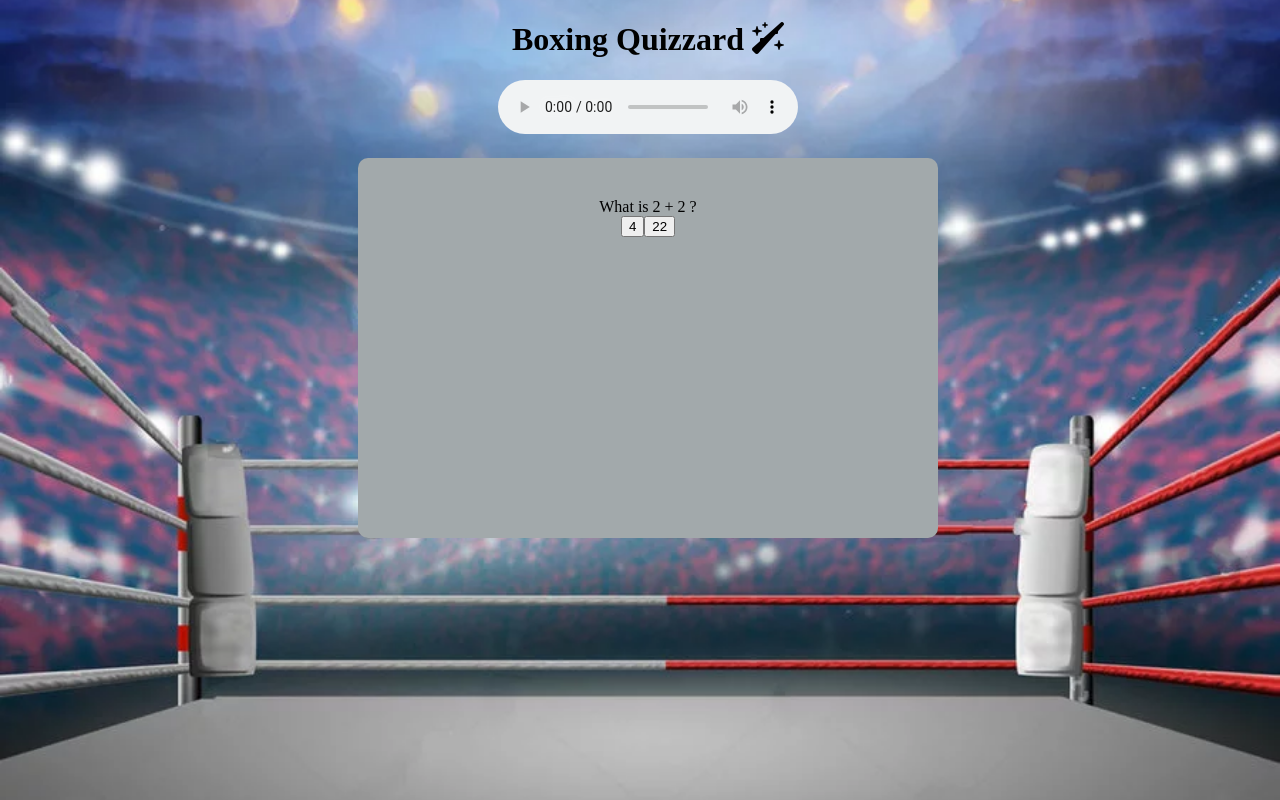
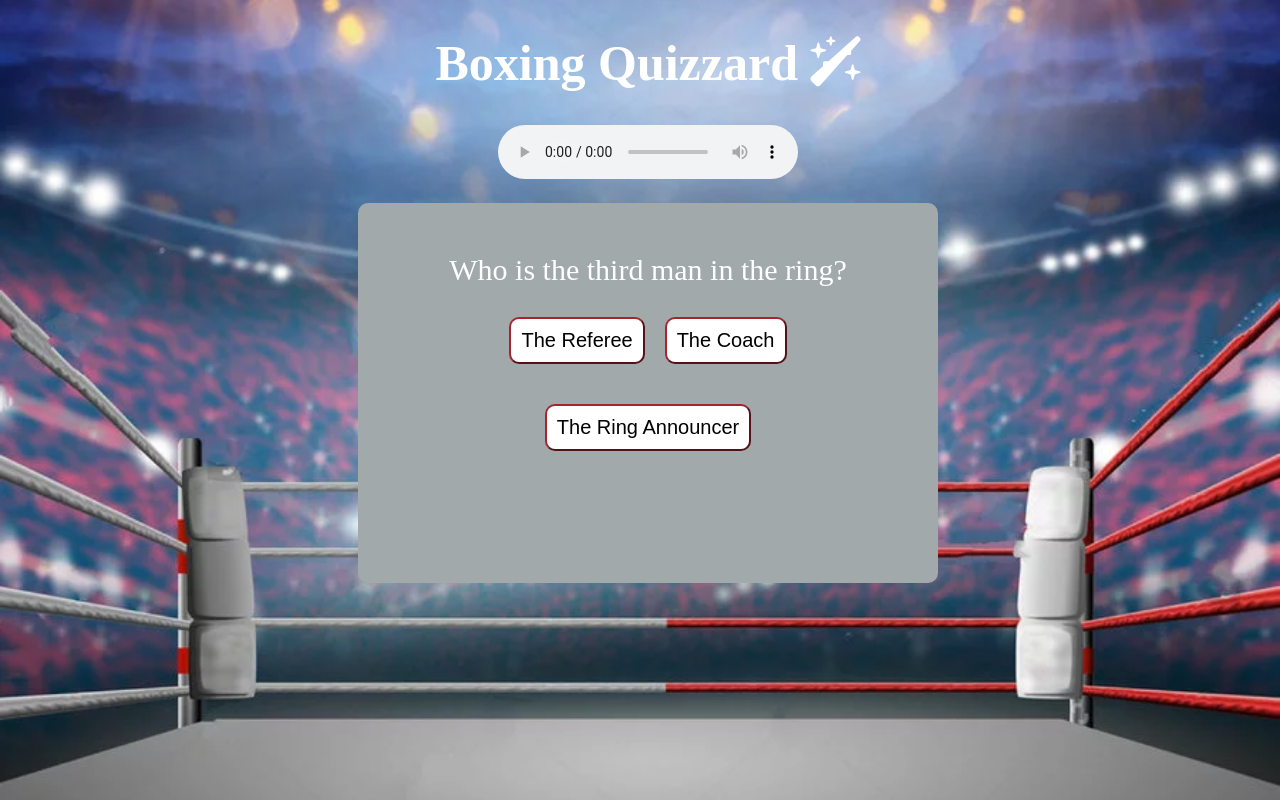
Before and after one commit to Markpm-code/boxing-quizzard1, a plain HTML site: page index.html in a window 1280 px wide. Both pictures are taken after a click on the button "Let's box to start the game!". Drawn offline with Linux system fonts and the light colour scheme; a web font is replaced by a local one.

Commit message:
apply all styles

```diff
--- a/assets/css/style.css
+++ b/assets/css/style.css
@@ -9,8 +9,13 @@ body{
     text-align: center;
 }
 
+h1 {
+    font-size: 50px;
+    color: white;
+}
+
 .container {
-    background-color: #a2a9ab;
+    background-color:  #a2a9ab;
     width: 500px;
     max-width: 800px;
 
@@ -22,21 +27,59 @@ body{
     border-radius: 10px;
 
 
+
 }
 
 .controls > .btn {
     font-size: 20px;
-    border-color: #a2a9ab;
+    border-color:  #a8232f;
+    color:#a8232f;
     border-radius: 10px;
-    padding: 5px;
+    padding: 10px;
+
+}
+#start-btn {
+    margin-top: 25%;
+    font-size: 30px;
 }
 .btn.correct{
-    color: white;
+    border-color: black;
+    background-color: white;
 }
 
 .btn.wrong {
-    color:blue;
+    color: #a8232f;
+}
+
+#next-btn {
+    color: white;
+    background-color: dodgerblue;
+    border-color: #a2a9ab;
+}
+
+.btn{
+    background-color: white;
+    margin: 20px 10px;
+    font-size: 20px;
+    border-radius: 5px;
+    border-color: #a8232f;
+    border-radius: 10px;
+    padding:10px;
+
+}
+
+.btn:hover {
+    background-color: #a8232f;
+    color: white;
+    border-color: white;
+
 }
 .hide {
     display:none;
 }
+
+#question {
+    font-size: 30px;
+    color: white;
+    margin: 10px auto;
+}
--- a/assets/js/script.js
+++ b/assets/js/script.js
@@ -79,17 +79,19 @@ function clearStatusClass(element) {
 }
 const questions =[
     {
-        question: 'What is 2 + 2 ?',
+        question: 'Who is the third man in the ring?',
         answers: [
-            { text: '4', correct: true },
-            { text: '22', correct: false }
+            { text: 'The Referee', correct: true },
+            { text: 'The Coach', correct: false },
+            { text: 'The Ring Announcer', correct: false },
         ]
     },
     {
-        question: 'What is 10 + 6 ?',
+        question: "How many minutes per round in Men's Professional Boxing?",
         answers: [
-            { text: '16', correct: true },
-            { text: '36', correct: false }
+            { text: '2 minutes', correct: false },
+            { text: '5 minutes', correct: false },
+            { text: '3 minutes', correct: true}
         ]
     },
     {
--- a/index.html
+++ b/index.html
@@ -22,7 +22,7 @@
         <i class="fa-solid fa-wand-sparkles"></i>
     </h1>
     <div class="music">
-        <audio src="assets/audio/Eye Of The Tiger Intro.mp3.mp3" data type="mp3." controls loop></audio>
+        <audio src="assets/audio/Eye Of The Tiger Intro.mp3.mp3" data type="mp3." controls loop alt></audio>
     </div>
     <div class="container">
         <div id="question-container" class="hide">
```
